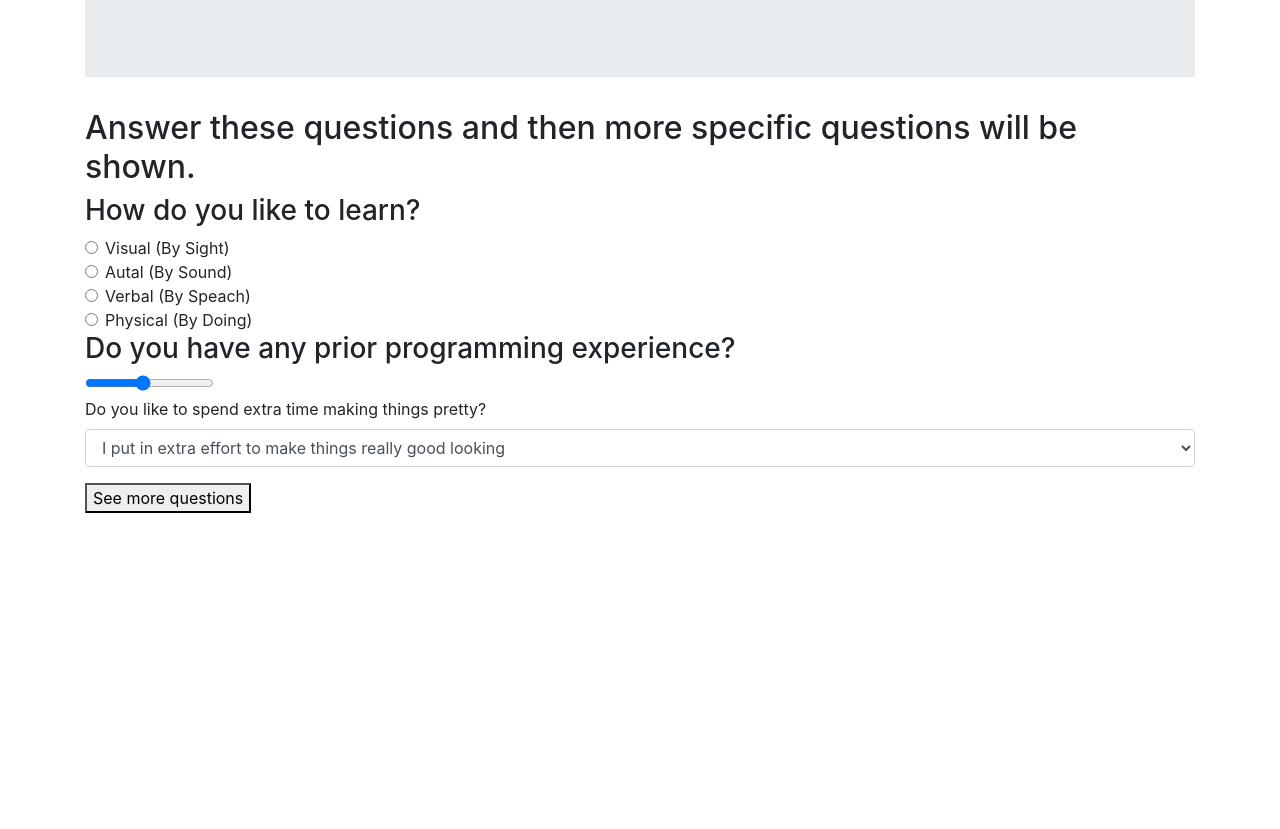
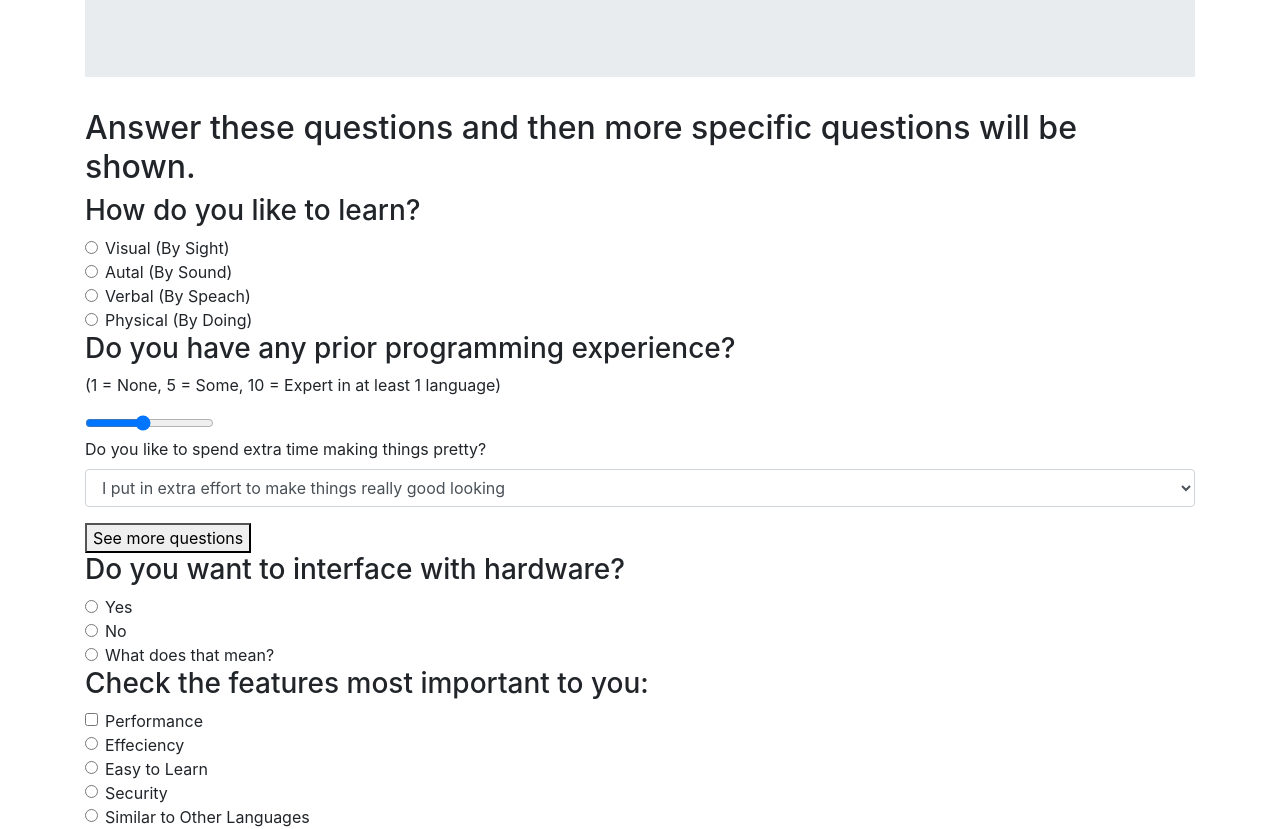
Before and after one commit to christinelfrank16/programming-language-suggester, a plain HTML site: page index.html in a window 1280 px wide. Shown: the part 233-1062 px from the top of the page. Before the commit the page ends 800 px from the top, so only its background shows below. Drawn offline with Linux system fonts and the light colour scheme.

Commit message:
Add second quiz form to html

```diff
--- a/index.html
+++ b/index.html
@@ -18,7 +18,7 @@
         </div>
       </div>
       <div class="group-1">
-        <form id="quiz">
+        <form id="quiz-intro">
           <h2>Answer these questions and then more specific questions will be shown.</h2>
           <!-- Q: what type of learner are you? -->
           <h3>How do you like to learn?</h3>
@@ -40,6 +40,7 @@
           </div>
           <!-- Q: how familiar are you with programming? -->
           <h3>Do you have any prior programming experience?</h3>
+          <p>(1 = None, 5 = Some, 10 = Expert in at least 1 language)</p>
           <div class="slidecontainer">
             <input type="range" min="1" max="10" value="5" class="slider" id="prior-exp">
           </div>
@@ -55,6 +56,47 @@
           <button id="submit-1" type="submit">See more questions</button>
         </form>
       </div>
+      <div class="group-2a">
+        <form id="quiz-specific-1">
+          <h3>Do you want to interface with hardware?</h3>
+          <div class="form-check">
+            <input class="form-check-input" type="radio" name="hardware" value="0" id="hardware-0">
+            <label class="form-check-label" for="hardware-0">Yes</label>
+          </div>
+          <div class="form-check">
+            <input class="form-check-input" type="radio" name="hardware" value="1" id="hardware-1">
+            <label class="form-check-label" for="hardware-1">No</label>
+          </div>
+          <div class="form-check">
+            <input class="form-check-input" type="radio" name="hardware" value="2" id="hardware-2">
+            <label class="form-check-label" for="hardware-2">What does that mean?</label>
+          </div>
+          <h3>Check the features most important to you:</h3>
+          <div class="form-check">
+            <input class="form-check-input" type="checkbox" name="features" value="0" id="features-0">
+            <label class="form-check-label" for="features-0">Performance</label>
+          </div>
+          <div class="form-check">
+            <input class="form-check-input" type="radio" name="features" value="1" id="features-1">
+            <label class="form-check-label" for="features-1">Effeciency</label>
+          </div>
+          <div class="form-check">
+            <input class="form-check-input" type="radio" name="features" value="2" id="features-2">
+            <label class="form-check-label" for="features-2">Easy to Learn</label>
+          </div>
+          <div class="form-check">
+            <input class="form-check-input" type="radio" name="features" value="2" id="features-2">
+            <label class="form-check-label" for="features-2">Security</label>
+          </div>
+          <div class="form-check">
+            <input class="form-check-input" type="radio" name="features" value="2" id="features-2">
+            <label class="form-check-label" for="features-2">Similar to Other Languages</label>
+          </div>
+        </form>
+      </div>
+      <div class="group-2b">
+
+      </div>
     </div>
   </body>
 </html>
```
